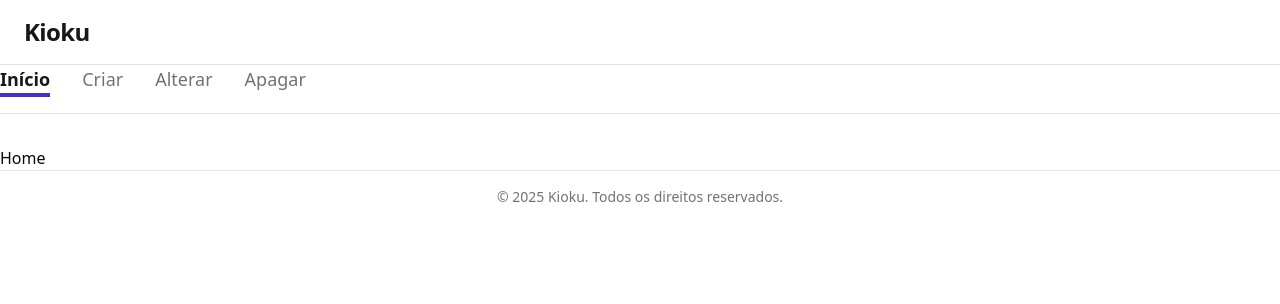
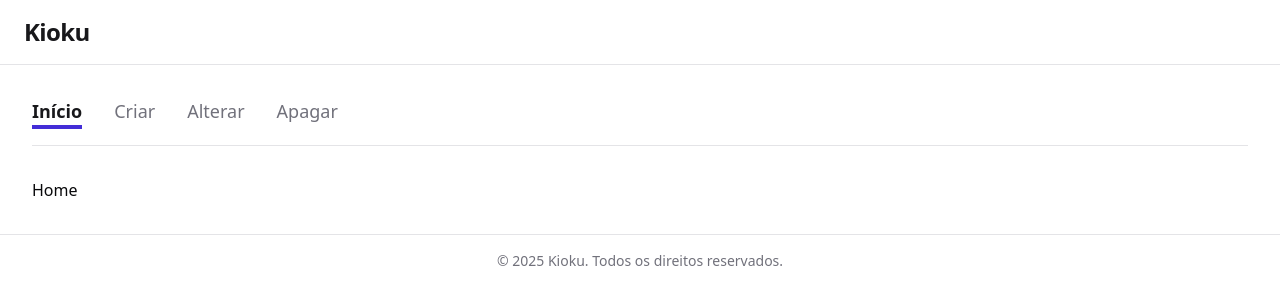
Before and after one commit to GuilhermeAMendes/Project-Kioku, a React (Vite) app: page / in a window 1280 px wide. Shown: the top 304 px of the page. Built offline with nearby package versions, Linux system fonts and the light colour scheme.

Commit message:
feat: create main container to pages

```diff
--- a/src/App.tsx
+++ b/src/App.tsx
@@ -8,16 +8,20 @@ import AppRoutes from "./routes";
 import { Header } from "./components/structure/Header";
 import { Footer } from "./components/structure/Footer";
 import { AppNavigation } from "./components/structure/AppNavigation";
+import { Toaster } from "./components/ui/sonner";
 
 export default function App() {
   return (
     <Router>
       <Header />
-      <main>
-        <AppNavigation />
-        <AppRoutes />
+      <main className="flex-1 flex flex-col">
+        <div className="container mx-auto p-4 md:p-8">
+          <AppNavigation />
+          <AppRoutes />
+        </div>
       </main>
       <Footer />
+      <Toaster richColors position="top-right" />
     </Router>
   );
 }
```
